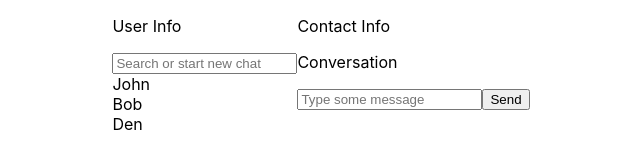
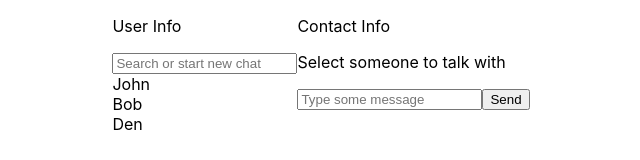
Before and after one commit to IvZaporozhchenko/messengerTaskForReenbit, a React (Create React App) app: page / in a window 1280 px wide. Shown: the top 160 px of the page, without its empty margins (255-895 px from the left). Built offline with nearby package versions, Linux system fonts and the light colour scheme.

Commit message:
Added display chat to selected contact

```diff
--- a/src/components/App/App.js
+++ b/src/components/App/App.js
@@ -12,6 +12,8 @@ class App extends Component {
 		this.state = {
 			contacts: []
 		}
+
+		this.selectContact = this.selectContact.bind(this);
 	}
 
 	componentDidMount() {
@@ -134,12 +136,27 @@ class App extends Component {
 		})
 	}
 
+	//Select Contact
+	selectContact(id) {
+		this.setState({
+			contacts: this.state.contacts.map((contact) => {
+				contact.selected = false;
+				if(contact.id === id) {
+					contact.selected = !contact.selected;
+				}
+				return contact;
+			})
+		})
+	}
+
 
 	render() {
 		return (
 			<div className="App">
-				<ContactsWrap contacts={this.state.contacts} />
-				<ChatWrap />
+				<ContactsWrap contacts={this.state.contacts}
+				              selectContact={this.selectContact}
+				/>
+				<ChatWrap contacts={this.state.contacts}/>
 			</div>
 		)
 	}
--- a/src/components/Chat/ChatWrap.js
+++ b/src/components/Chat/ChatWrap.js
@@ -6,10 +6,13 @@ import MessageInput from "./MessageInput";
 
 class ChatWrap extends Component {
 	render() {
+		//console.log(selectedContact);
 		return (
 			<div>
 				<ContactInfo />
-				<Conversation />
+				<Conversation selectedContact={this.props.contacts.find((contact) => {
+					return contact.selected === true;
+				})} />
 				<MessageInput />
 			</div>
 		)
--- a/src/components/Chat/Conversation.js
+++ b/src/components/Chat/Conversation.js
@@ -2,11 +2,17 @@ import React, {Component} from 'react';
 
 class Conversation extends Component {
 	render() {
-		return (
-			<div>
-				<p>Conversation</p>
-			</div>
-		)
+		if(this.props.selectedContact) {
+			return (this.props.selectedContact.chatHistory.map((message) => {
+				return (<p>{message.messageText}</p>)
+			}))
+		} else {
+			return (
+				<div>
+					<p>Select someone to talk with</p>
+				</div>
+			)
+		}
 	}
 
 }
--- a/src/components/Contacts/ContactsList.js
+++ b/src/components/Contacts/ContactsList.js
@@ -15,7 +15,7 @@ function ContactsList(props) {
 	});
 	return (SORTED_AND_FILTERED_CONTACTS.map((contact) => {
 		return (
-			<div key={contact.id}>
+			<div key={contact.id} onClick={props.selectContact.bind(this, contact.id)}>
 				{contact.contactName}
 			</div>
 		)
--- a/src/components/Contacts/ContactsWrap.js
+++ b/src/components/Contacts/ContactsWrap.js
@@ -22,6 +22,8 @@ class ContactsWrap extends Component {
 		})
 	}
 
+
+
 	render() {
 		return (
 			<div>
@@ -29,6 +31,7 @@ class ContactsWrap extends Component {
 				<SearchContact searchContact = {this.searchContact} />
 				<ContactsList contacts={this.props.contacts}
 				              searchedContact={this.state.searchedContact}
+				              selectContact={this.props.selectContact}
 				/>
 			</div>
 		)
```
